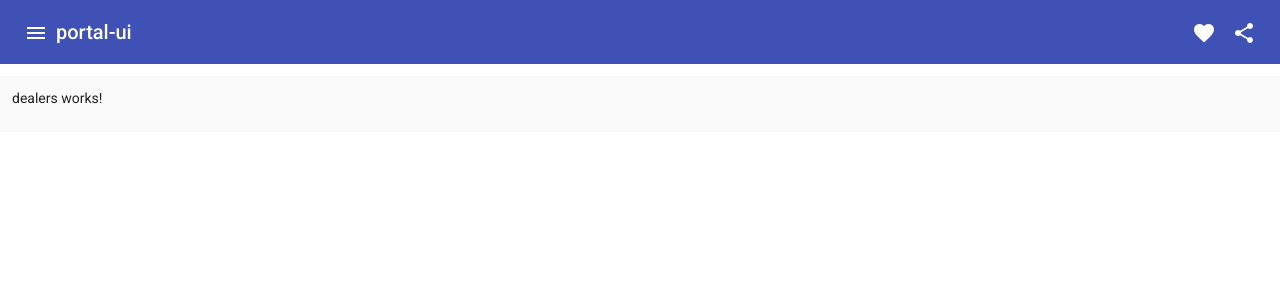
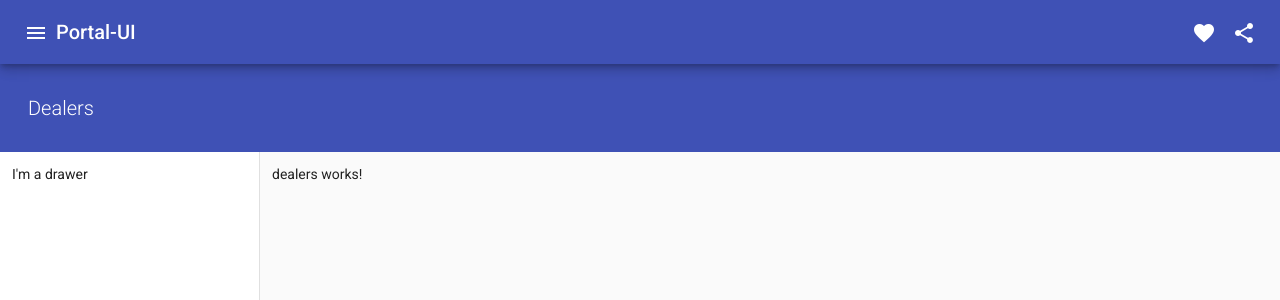
Before and after one commit to ErickZarat/Dealers-Portal-UI, an Angular app: page /dealers in a window 1280 px wide. Shown: the top 300 px of the page. Built offline with nearby package versions, Linux system fonts and the light colour scheme.

Commit message:
add title header component

```diff
--- a/src/app/app.component.css
+++ b/src/app/app.component.css
@@ -11,6 +11,15 @@ mat-drawer-content {
   align-items: flex-start;
 }
 
+mat-drawer-container{
+  height: 100%;
+}
+
 .icon-spacer {
   flex: 1 1 auto;
 }
+
+.mat-elevation-z6 {
+  position: relative;
+  z-index: 2;
+}
--- a/src/app/app.component.html
+++ b/src/app/app.component.html
@@ -1,9 +1,9 @@
-<p>
-  <mat-toolbar color="primary">
+
+<mat-toolbar class="mat-elevation-z6" color="primary">
   <button mat-icon-button  (click)="drawer.toggle()" aria-label="Web Portal Toolbar">
     <mat-icon>menu</mat-icon>
   </button>
-    <span>{{title}}</span>
+  <span>Portal-UI</span>
   <span class="icon-spacer"></span>
   <button mat-icon-button class="favorite-icon" aria-label="heart icon">
     <mat-icon>favorite</mat-icon>
@@ -12,11 +12,12 @@
     <mat-icon>share</mat-icon>
   </button>
 </mat-toolbar>
-</p>
 
 
+<app-page-header></app-page-header>
+
 <mat-drawer-container hasBackdrop="false">
-  <mat-drawer #drawer mode="side">I'm a drawer</mat-drawer>
+  <mat-drawer #drawer mode="side" opened="true">I'm a drawer</mat-drawer>
   <mat-drawer-content>
     <router-outlet></router-outlet>
   </mat-drawer-content>
--- a/src/app/app.module.ts
+++ b/src/app/app.module.ts
@@ -10,11 +10,12 @@ import { MatButtonModule } from "@angular/material/button";
 import { DealersComponent } from './dealers/dealers.component';
 import {MatButtonToggleModule} from "@angular/material/button-toggle";
 import {MatSidenavModule} from '@angular/material/sidenav';
+import {ComponentHeaderModule} from "./page-header/page-header.component";
 
 @NgModule({
   declarations: [
     AppComponent,
-    DealersComponent
+    DealersComponent,
   ],
   imports: [
     BrowserModule,
@@ -24,7 +25,8 @@ import {MatSidenavModule} from '@angular/material/sidenav';
     MatToolbarModule,
     MatButtonModule,
     MatSidenavModule,
-    MatButtonToggleModule
+    MatButtonToggleModule,
+    ComponentHeaderModule
   ],
   providers: [],
   bootstrap: [AppComponent]
--- a/src/app/dealers/dealers.component.ts
+++ b/src/app/dealers/dealers.component.ts
@@ -1,4 +1,5 @@
 import { Component, OnInit } from '@angular/core';
+import {ComponentPageTitleService} from "../page-title/page-title.service";
 
 @Component({
   selector: 'app-dealers',
@@ -7,7 +8,9 @@ import { Component, OnInit } from '@angular/core';
 })
 export class DealersComponent implements OnInit {
 
-  constructor() { }
+  constructor(public _componentPageTitle: ComponentPageTitleService) {
+    _componentPageTitle.title = "Dealers";
+  }
 
   ngOnInit(): void {
   }
--- /dev/null
+++ b/src/app/page-header/page-header.component.css
@@ -0,0 +1,16 @@
+.page-header h1 {
+  outline: none;
+  color: white;
+
+  font-weight: 300;
+  margin: 0;
+  padding: 28px 8px;
+  font-size: 20px;
+}
+
+.page-header {
+  display: flex;
+  align-items: center;
+  background-color: #3f51b5;
+  padding-left: 20px;
+}
--- /dev/null
+++ b/src/app/page-header/page-header.component.html
@@ -0,0 +1,3 @@
+<header class="docs-primary-header page-header">
+  <h1>{{getTitle()}} </h1>
+</header>
--- /dev/null
+++ b/src/app/page-header/page-header.component.ts
@@ -0,0 +1,24 @@
+import {Component, NgModule, OnInit} from '@angular/core';
+import {ComponentPageTitleService} from "../page-title/page-title.service";
+
+@Component({
+  selector: 'app-page-header',
+  templateUrl: './page-header.component.html',
+  styleUrls: ['./page-header.component.css']
+})
+export class PageHeaderComponent {
+
+  constructor(public _componentPageTitle: ComponentPageTitleService) {}
+
+  getTitle() {
+    return this._componentPageTitle.title;
+  }
+
+}
+
+@NgModule({
+  imports: [],
+  exports: [PageHeaderComponent],
+  declarations: [PageHeaderComponent],
+})
+export class ComponentHeaderModule { }
--- /dev/null
+++ b/src/app/page-title/page-title.service.ts
@@ -0,0 +1,24 @@
+import {Injectable} from '@angular/core';
+import {Title} from '@angular/platform-browser';
+
+@Injectable({providedIn: 'root'})
+export class ComponentPageTitleService {
+  _title = '';
+  _originalTitle = 'Portal-UI';
+
+  get title(): string {
+    return this._title;
+  }
+
+  set title(title: string) {
+    this._title = title;
+    if (title !== '') {
+      title = `${title} | Portal-UI`;
+    } else {
+      title = this._originalTitle;
+    }
+    this.bodyTitle.setTitle(title);
+  }
+
+  constructor(private bodyTitle: Title) {}
+}
```
Also changed, not shown: 2 other files (tests, documents, lock files or other folders). Lines whose indentation alone changed are shown as unchanged.
